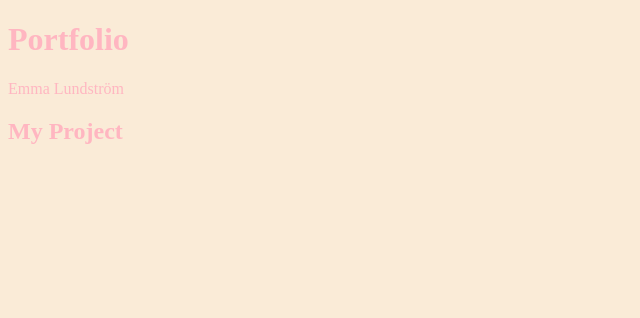
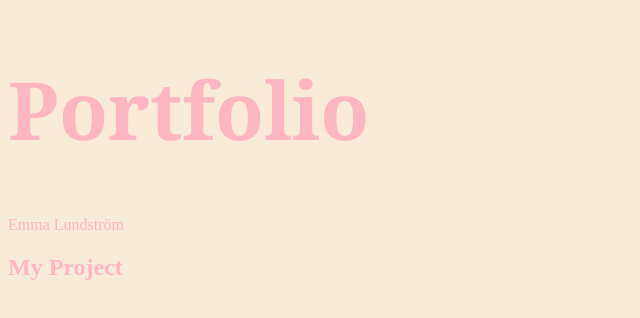
Before and after one commit to emmalundstrom/emmalundstrom.github.io, a plain HTML site: page index.html in a window 1280 px wide. Shown: the whole page, without its empty margins (0-640 px from the left). Drawn offline with nearby package versions, Linux system fonts and the light colour scheme.

Commit message:
Update style.css

```diff
--- a/style.css
+++ b/style.css
@@ -1,3 +1,7 @@
 body {background-color: antiquewhite;
     color: lightpink;
     font-family: 'Times New Roman', Times, serif;}
+h1 {
+    font-family: Georgia, serif;
+    font-size: 80px;
+}
```
